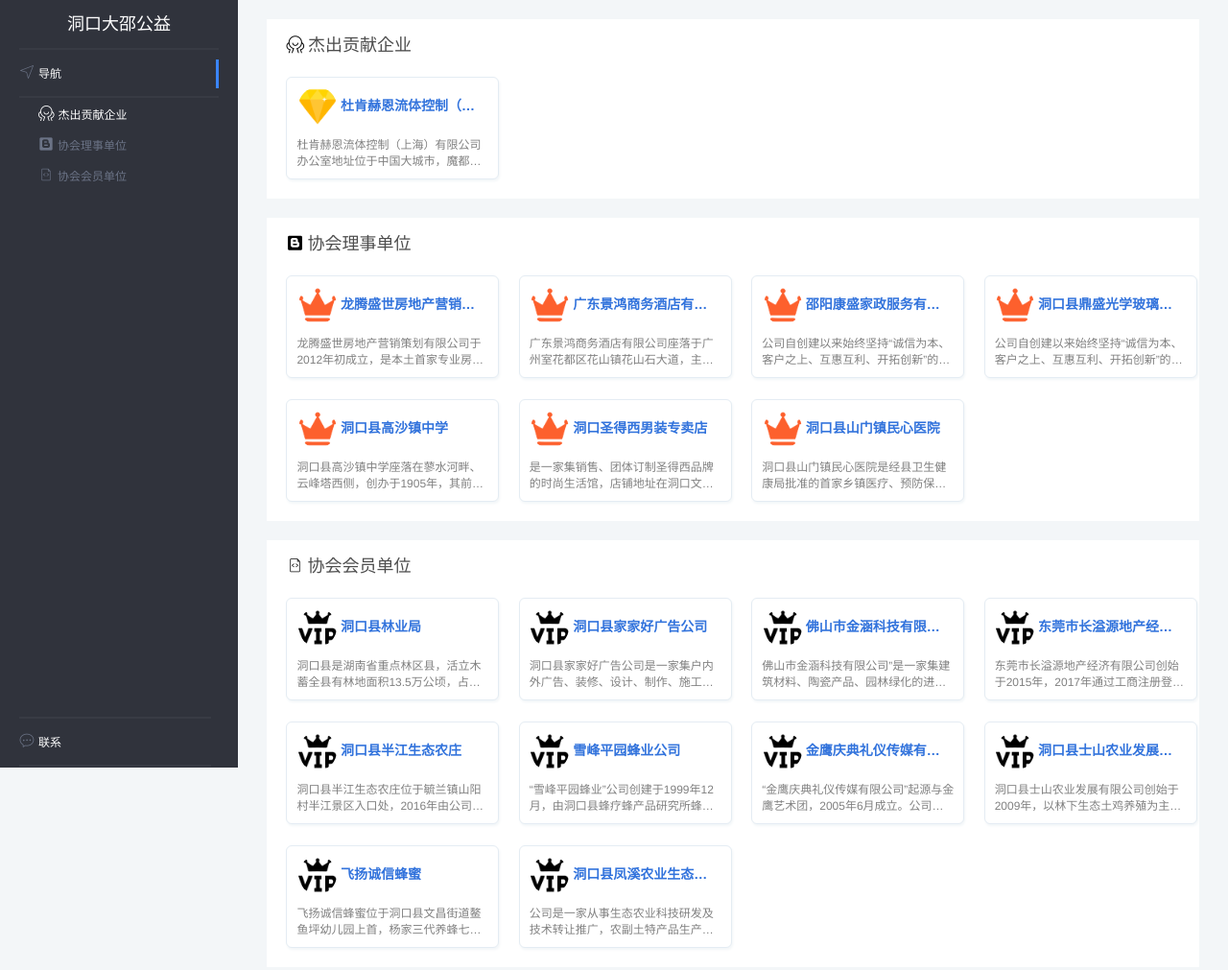
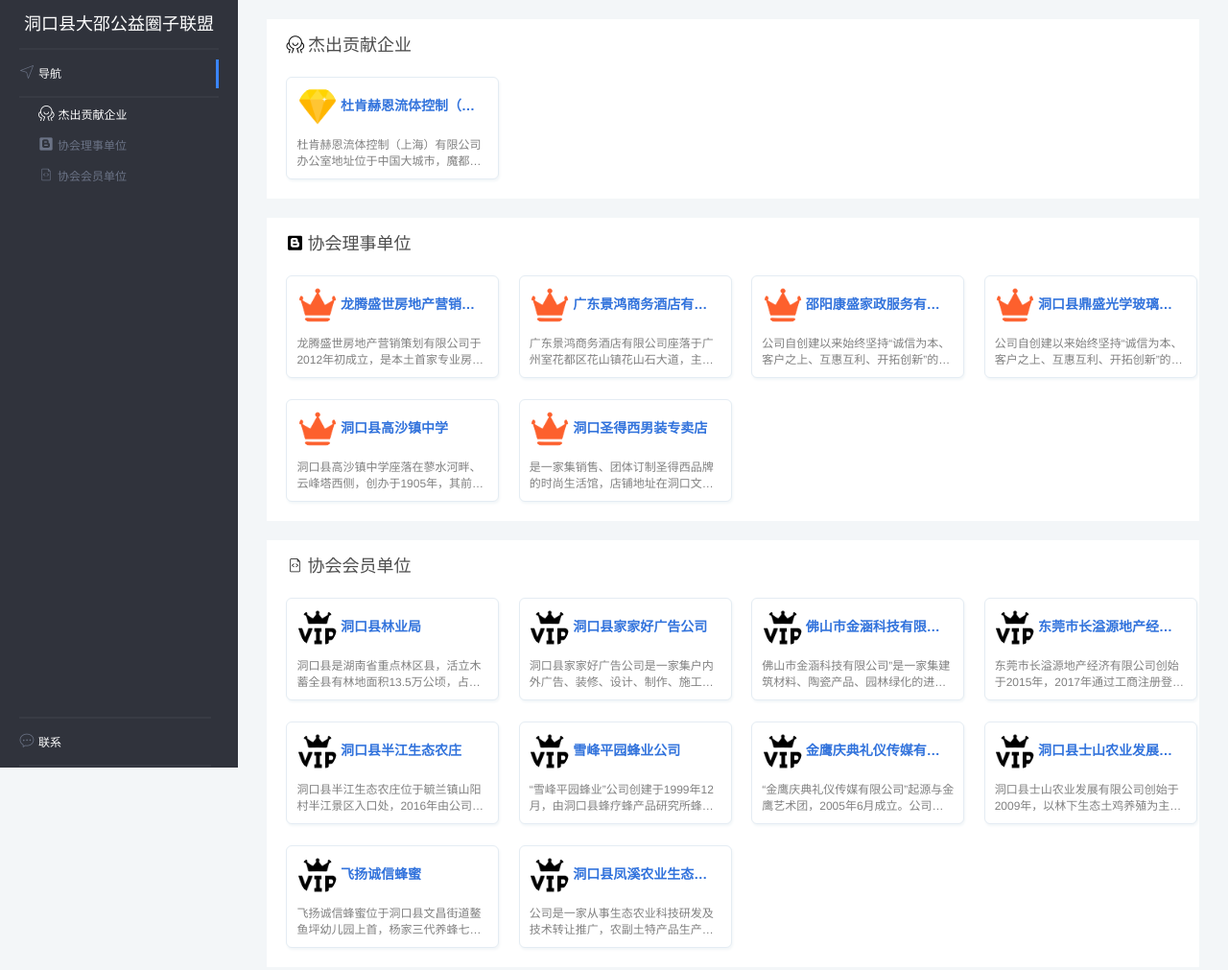
Before and after one commit to toqzcn/toqzcn.github.io, a plain HTML site: page index.html in a window 1280 px wide. Shown: the top 1011 px of the page at 96% size. Drawn offline with Linux system fonts and the light colour scheme.

Commit message:
Add files via upload

```diff
--- a/index.html
+++ b/index.html
@@ -4,8 +4,8 @@
 <head>
     <meta charset="UTF-8">
     <meta name="viewport" content="width=device-width, initial-scale=1, maximum-scale=1, user-scalable=no">
-    <title> 去圈子联盟</title>
-    <link rel="shortcut icon" href="favcion.ico" />
+    <title>洞口县大邵公益圈子联盟</title>
+    <link rel="shortcut icon" href="logo.png" />
     <link rel="stylesheet" href="iconfont.css">
     <link rel="stylesheet" href="style.css">
 </head>
@@ -14,7 +14,7 @@
     <div class="container" id="container">
         <aside class="left-bar" id="leftBar">
             <div class="title">
-                <p>洞口大邵公益</p>
+                <p>洞口县大邵公益圈子联盟</p>
             </div>
             <nav class="nav">
                 <div class="item active"><a href=""><i class="iconfont icon-daohang2"></i>导航</a><i class="line"></i></div>
@@ -98,15 +98,6 @@
                                     <img src="lsdw.png"alt="洞口圣得西男装专卖店"> 洞口圣得西男装专卖店</div>
                                 <div class="desc">
                                     是一家集销售、团体订制圣得西品牌的时尚生活馆，店铺地址在洞口文昌北路文昌大厦1#2#门面，现有销售面积五百多平方米，员工九名，衣服品类繁多，款式时尚轻便。
-                                </div>
-                            </div>
-                        </a>
-                        <a target="_blank" href="smzyy.html">
-                            <div class="item">
-                                <div class="logo">
-                                    <img src="lsdw.png"alt="洞口县山门镇民心医院"> 洞口县山门镇民心医院</div>
-                                <div class="desc">
-                                    洞口县山门镇民心医院是经县卫生健康局批准的首家乡镇医疗、预防保健、体格检查、康复治疗于一体的一级综合医院。
                                 </div>
                             </div>
                         </a>
```
Also changed, not shown: logo.png (added).
